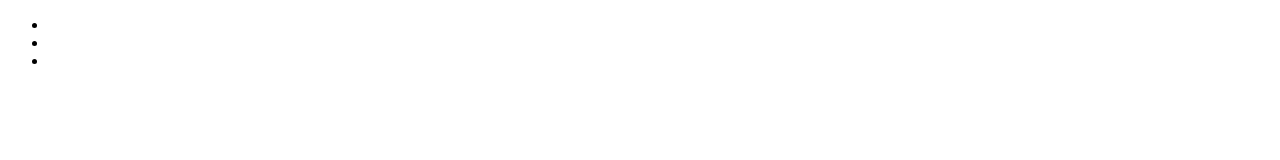
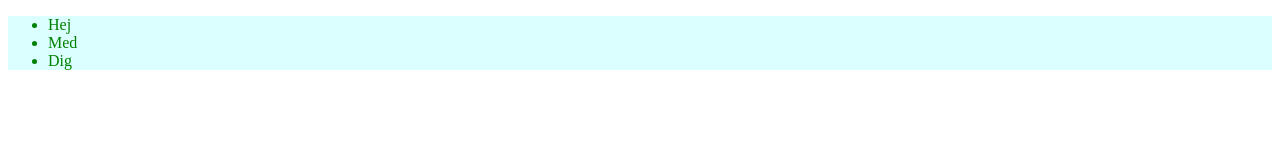
Before and after one commit to magn5310/git-test2, a plain HTML site: page index.html in a window 1280 px wide. Drawn offline with Linux system fonts and the light colour scheme.

Commit message:
opacity ned

```diff
--- a/index.html
+++ b/index.html
@@ -10,9 +10,9 @@
   <header>
     <nav>
       <ul>
-        <li></li>
-        <li></li>
-        <li></li>
+        <li>Hej</li>
+        <li>Med</li>
+        <li>Dig</li>
       </ul>
     </nav>
   </header>
--- a/style.css
+++ b/style.css
@@ -0,0 +1,6 @@
+nav {
+  background-color: rgba(0, 255, 255, 0.142);
+}
+nav li {
+  color: green;
+}
```
